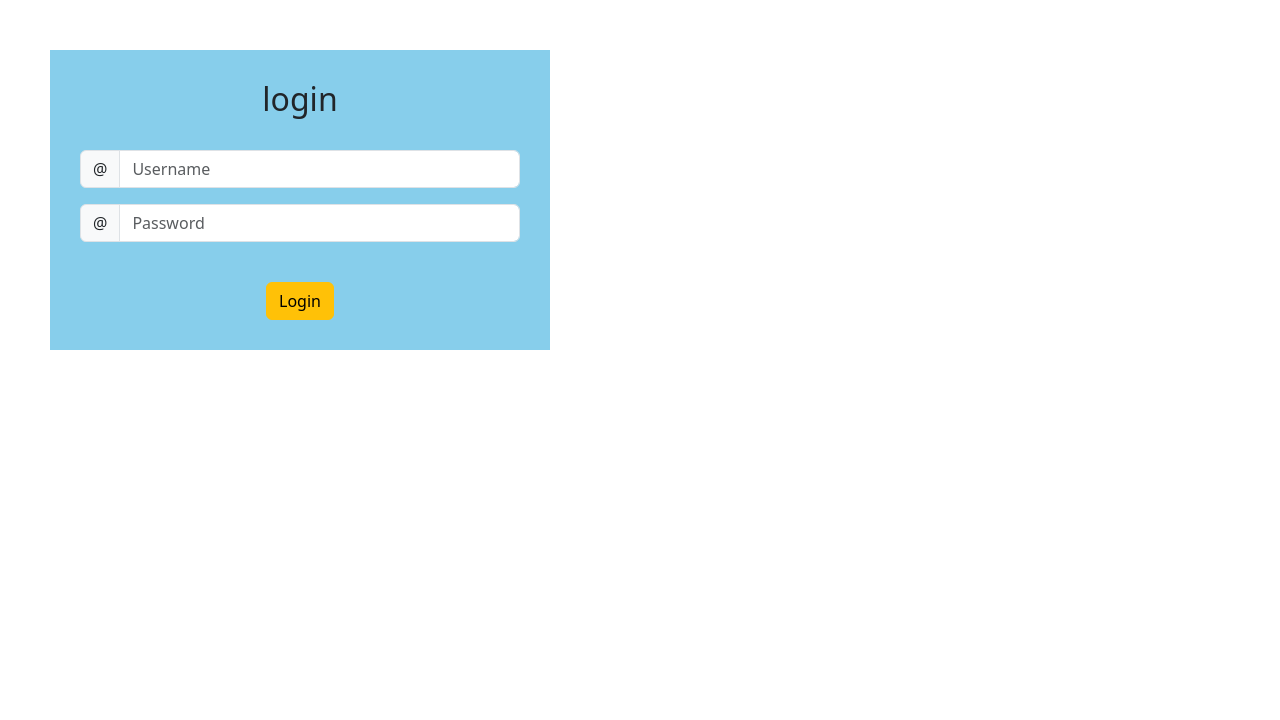
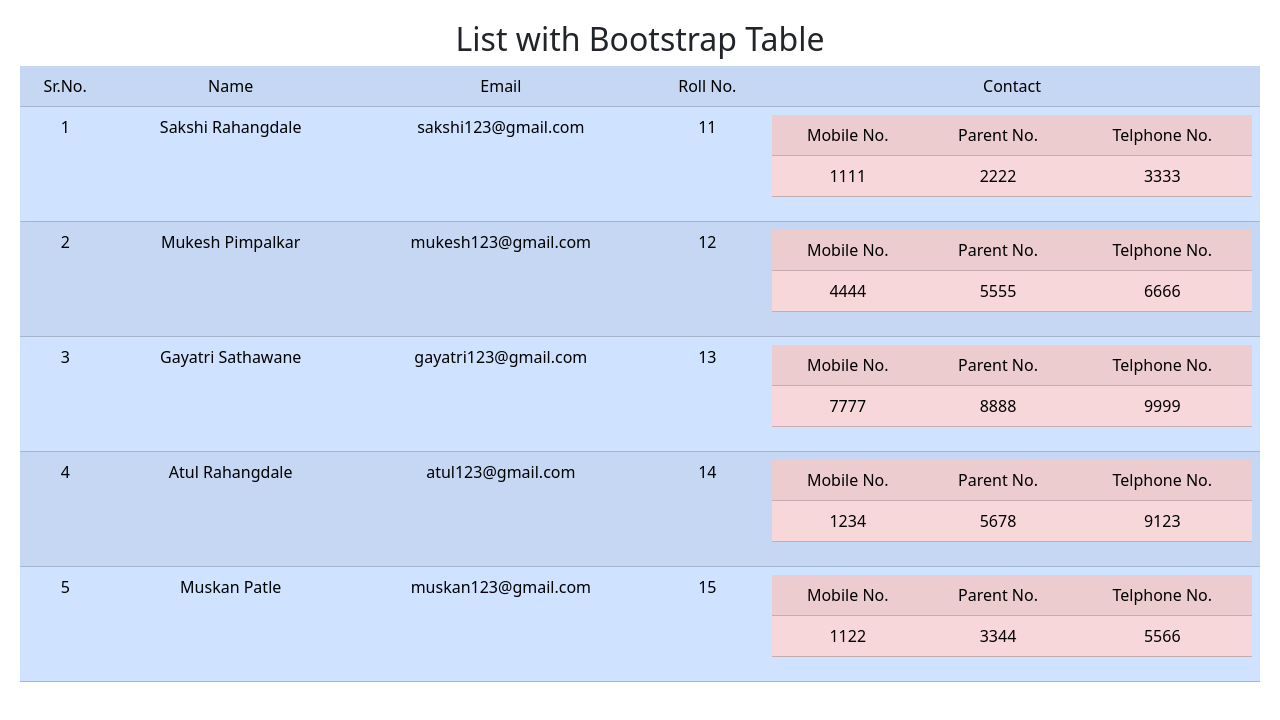
Before and after one commit to sakshi-rah/react_practice, a React (Create React App) app: page / in a window 1280 px wide. Shown: the top 720 px of the page. Built offline with nearby package versions, Linux system fonts and the light colour scheme.

Commit message:
feat: List_with_Bootstrap_Table

```diff
--- a/src/App.css
+++ b/src/App.css
@@ -1,5 +1,6 @@
 .App {
   text-align: center;
+  margin: 20px;
 }
 
 .App-logo {
--- a/src/App.js
+++ b/src/App.js
@@ -1,10 +1,10 @@
 import './App.css';
-import FormValidation from './FormValidation'
+import MapListBs from './MapListBs';
 function App() {
   return (
 
     <div className="App">
-      <FormValidation/>
+      <MapListBs/>
     </div>
 
   );
--- /dev/null
+++ b/src/MapListBs.js
@@ -0,0 +1,81 @@
+import React from 'react'
+import { Table } from 'react-bootstrap'
+
+function MapListBs() {
+    const student = [
+        {
+            name: "Sakshi Rahangdale", email: "sakshi123@gmail.com", rollNo: 11,contacts: [
+                { mobileNo: 1111, parentNo: 2222, telphoneNo: 3333 }
+            ]
+        },
+        {
+            name: "Mukesh Pimpalkar", email: "mukesh123@gmail.com", rollNo: 12,contacts: [
+                { mobileNo: 4444, parentNo: 5555, telphoneNo: 6666 }
+            ]
+        },
+        {
+            name: "Gayatri Sathawane", email: "gayatri123@gmail.com", rollNo: 13, contacts: [
+                { mobileNo: 7777, parentNo: 8888, telphoneNo: 9999 }
+            ]
+        },
+        {
+            name: "Atul Rahangdale", email: "atul123@gmail.com", rollNo: 14,contacts: [
+                { mobileNo: 1234, parentNo: 5678, telphoneNo: 9123 }
+            ]
+        },
+        {
+            name: "Muskan Patle", email: "muskan123@gmail.com", rollNo: 15,contacts: [
+                { mobileNo: 1122, parentNo: 3344, telphoneNo: 5566 }
+            ]
+        }
+    ]
+    return (
+        <div>
+            <h2>List with Bootstrap Table</h2>
+            <Table striped  hover variant='primary'>
+                <tbody>
+                    <tr>
+                        <td>Sr.No.</td>
+                        <td>Name</td>
+                        <td>Email</td>
+                        <td>Roll No.</td>
+                        <td>Contact</td>
+                    </tr>
+
+                    {
+                        student.map((item, i) =>
+                            <tr key={i}>
+                                <td>{i+1}</td>
+                                <td>{item.name}</td>
+                                <td>{item.email}</td>
+                                <td>{item.rollNo}</td>
+                                <td>
+                                    <Table striped variant='danger'>
+                                        <tbody>
+                                            <tr>
+                                                <td>Mobile No.</td>
+                                                <td>Parent No.</td>
+                                                <td>Telphone No.</td>
+                                            </tr>
+                                            {
+                                                item.contacts.map((result) =>
+                                                    <tr key={i}>
+                                                        <td>{result.mobileNo}</td>
+                                                        <td>{result.parentNo}</td>
+                                                        <td>{result.telphoneNo}</td>
+                                                    </tr>
+                                                )
+                                            }
+                                        </tbody>
+                                    </Table>
+                                </td>
+                            </tr>
+                        )
+                    }
+                </tbody>
+            </Table>
+        </div>
+    )
+}
+
+export default MapListBs
```
